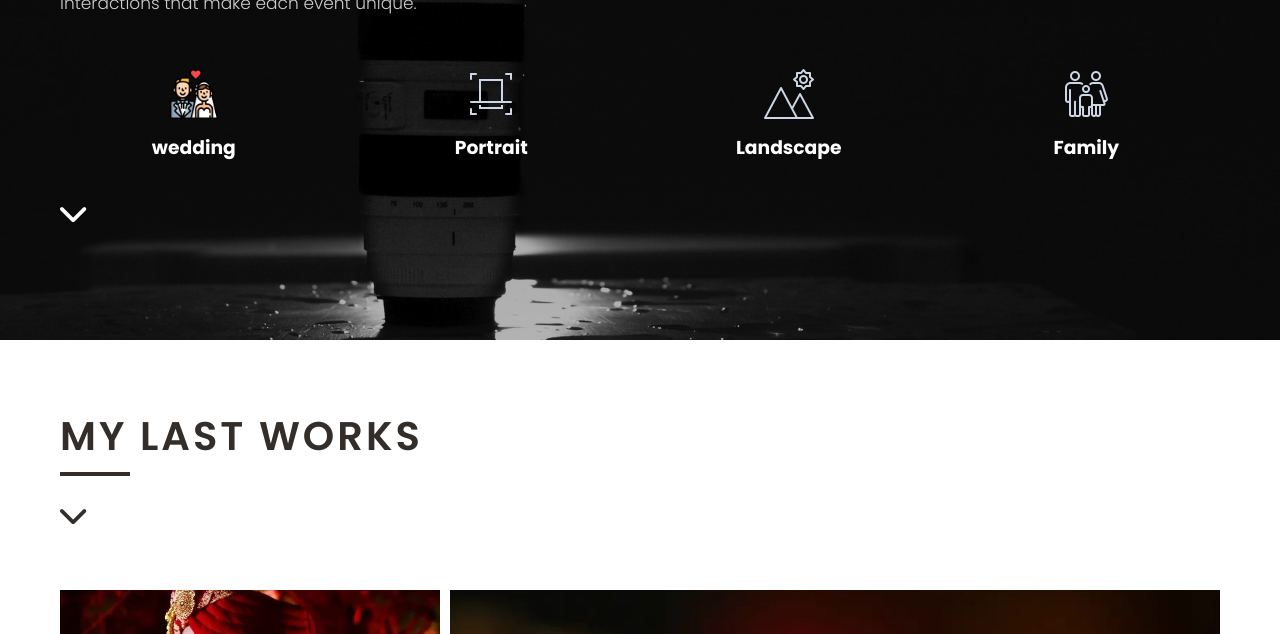
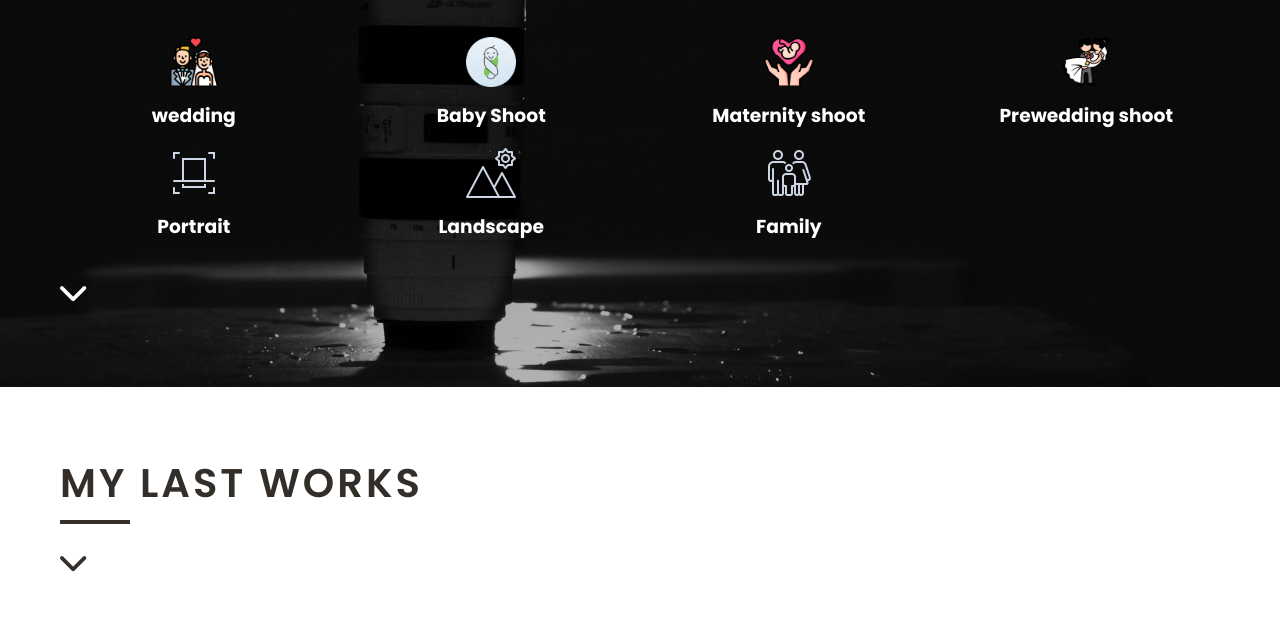
Before and after one commit to mrvishalg2004/photographer-portfolio-, a plain HTML site: page index.html in a window 1280 px wide. Shown: the part 1906-2540 px from the top of the page. Drawn offline with Linux system fonts and the light colour scheme.

Commit message:
work section

```diff
--- a/css/style.css
+++ b/css/style.css
@@ -174,11 +174,15 @@ h1, h2, h3{
 .work-bottom{
     margin-top: 4rem;
     text-align: center;
+    display: grid;
+    grid-template-columns: repeat(auto-fill, minmax(150px, 1fr));
+    gap: 200px; /* Add gap to adjust the space between work items */
 }
 .work-bottom > div .icon img{
     width: 50px;
     margin: 0 auto 1.7rem auto;
 }
+
 /* portfolio */
 .portfolio-grid > div{
     transition: var(--transition);
@@ -186,6 +190,7 @@ h1, h2, h3{
 .portfolio-grid > div:hover{
     transform: scale(0.9);
 }
+
 
 /* contact */
 #contact{
@@ -445,3 +450,5 @@ button[type="submit"] {
 button[type="submit"]:hover {
     background-color: #45a049;
 }
+
+/*demo*/
--- a/index.html
+++ b/index.html
@@ -85,6 +85,18 @@
                         <div>
                             <span class="icon"><img src="images/wedding.png" alt="wedding"></span>
                             <h3>wedding</h3>
+                        </div>
+                        <div>
+                            <span class="icon"><img src="images/baby.png" alt="baby"></span>
+                            <h3>Baby Shoot</h3>
+                        </div>
+                        <div>
+                            <span class="icon"><img src="images/mother.png" alt="Maternity shoot"></span>
+                            <h3>Maternity shoot</h3>
+                        </div>
+                        <div>
+                            <span class="icon"><img src="images/prewedding.png" alt="prewedding"></span>
+                            <h3>Prewedding shoot</h3>
                         </div>
                         <div>
                             <span class="icon"><img src="images/portrait-icon.png" alt="portrait"></span>
@@ -223,7 +235,7 @@
 
     <!-- Footer -->
     <footer class="py-3 text-center">
-        <p>&copy; 2024 Develope By Vishal Golhar</p>
+        <p>&copy; 2024 Developed By Vishal Golhar</p>
     </footer>
 </body>
 </html>
```
Also changed, not shown: images/baby.png (added), images/mother.png (added), images/prewedding.png (added).
